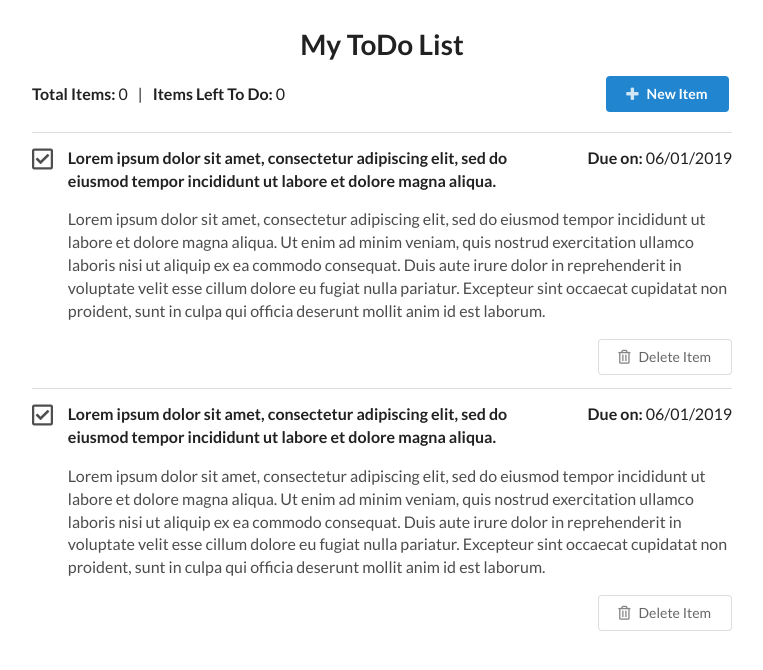
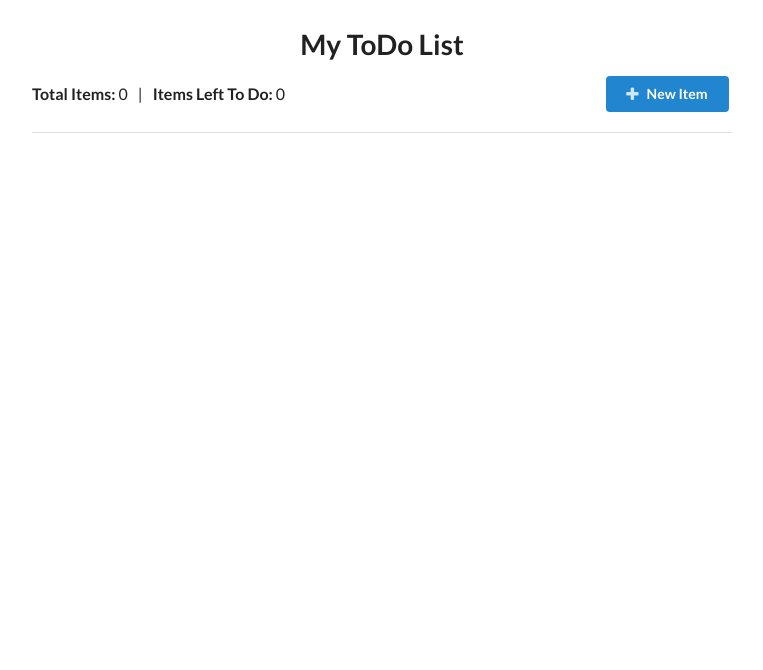
Before and after one commit to pjliddy/react-assessment, a React (Create React App) app: page / in a window 1280 px wide. Shown: the top 670 px of the page, without its empty margins (258-1021 px from the left). Built offline with nearby package versions, Linux system fonts and the light colour scheme.

Commit message:
Created mapped list of items with dummy content

```diff
--- a/src/components/App.js
+++ b/src/components/App.js
@@ -38,7 +38,7 @@ class App extends React.Component {
             onCancel={this.onCloseNewItem}
           />
         }
-        <ToDoList />
+        <ToDoList items={this.state.items}/>
       </div>
     );
   }
--- a/src/components/ToDoList.js
+++ b/src/components/ToDoList.js
@@ -3,12 +3,17 @@ import ToDoItem from './ToDoItem';
 import './ToDoList.css';
 
 class ToDoList extends React.Component {
+  renderList() {
+    return this.props.items.map((item, idx) => {
+      return <ToDoItem item={item} key={idx}/>;
+    });
+  }
+
   render() {
     return (
       <div className="todo-list">
         <div className="ui very relaxed divided list">
-          <ToDoItem />
-          <ToDoItem />
+          {this.renderList()}
         </div>
       </div>
     );
```
